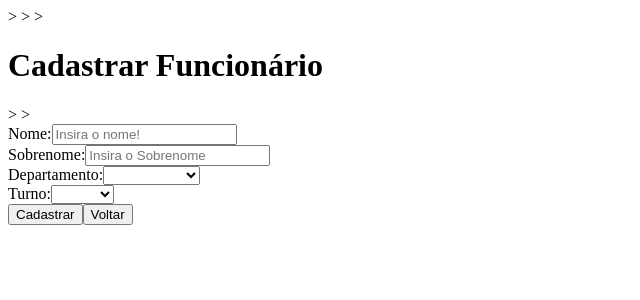
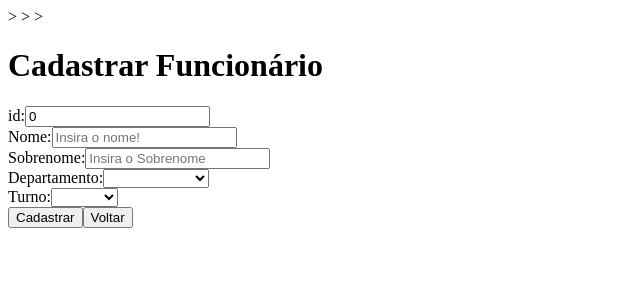
Before and after one commit to luis-lima-40/FrontEndAngular, an Angular app: page /cadastro in a window 1280 px wide. Shown: the top 300 px of the page, without its empty margins (0-640 px from the left). Built offline with nearby package versions, Linux system fonts and the light colour scheme.

Commit message:
Refactor form component and add new options

```diff
--- a/src/app/componentes/funcionario-form/funcionario-form.component.html
+++ b/src/app/componentes/funcionario-form/funcionario-form.component.html
@@ -2,13 +2,11 @@
 
 <form [formGroup]="funcionarioForm" (ngSubmit)="submit()" #formDit="ngForm">
 
-<!--remocer esse id depois, somente teste luis-->>
-    <!--div class="input_box">
-        <label>id:</label>
-        <input type="text" formControlName="id" placeholder="Insira o nome!" >
-    </div-->
 
-<!--remocer esse id depois, somente teste luis-->>
+<div class="input_box">
+    <label>id:</label>
+    <input type="text" formControlName="id" placeholder="id">
+</div>
 
 <div class="input_box">
     <label>Nome:</label>
@@ -28,6 +26,11 @@
         <option value="Compras">Compras</option>
         <option value="Atendimento">Atendimento</option>
         <option value="Zeladoria">Zeladoria</option>
+        <option value="Comercial">Comercial</option>
+        <option value="TI">TI</option>
+        <option value="Administrativo">Administrativo</option>
+        <option value="Logistica">Logistica</option>
+        <option value="Estoque">Estoque</option>
     </select>
 </div>
 
@@ -37,6 +40,7 @@
         <option value="Manha">Manha</option>
         <option value="Tarde">Tarde</option>
         <option value="Noite">Noite</option>
+        <option value="Integral">Integral</option>
 
     </select>
 </div>
--- a/src/app/componentes/funcionario-form/funcionario-form.component.ts
+++ b/src/app/componentes/funcionario-form/funcionario-form.component.ts
@@ -11,6 +11,7 @@ import { FuncionarioService } from '../../services/funcionario.service';
   templateUrl: './funcionario-form.component.html',
   styleUrl: './funcionario-form.component.css'
 })
+
 export class FuncionarioFormComponent implements OnInit{
 
     @Output() onSubmit = new EventEmitter<Funcionario>();
@@ -39,9 +40,9 @@ export class FuncionarioFormComponent implements OnInit{
   }
 
   submit(){
-    console.log(this.funcionarioForm)
+    /*console.log(this.funcionarioForm.value)*/
 
-    /*this.onSubmit.emit(this.funcionarioForm.value);*/
+    this.onSubmit.emit(this.funcionarioForm.value);
 
   }
 }
--- a/src/app/pages/cadastro/cadastro.component.html
+++ b/src/app/pages/cadastro/cadastro.component.html
@@ -1,4 +1,8 @@
 <!--p>cadastro works!</p-->  <!--camos reaproveitar o mesmo componente Tela para usar na rota de cadastro e na rota de editar reaproveitando o codigo, assim vamos criar o compoente formulário para ambos-->>
 <div>
-    <app-funcionario-form onsubmit="createFuncionario($event)"></app-funcionario-form>
+    <!--app-funcionario-form onsubmit="createFuncionario($event)"></app-funcionario-form-->
+    <app-funcionario-form (onSubmit)="addFuncionario($event)"></app-funcionario-form>
+
+    <!--app-funcionario-form onsubmit="AddFuncionario($event)"></app-funcionario-form>    dando erro com onsubmit-->
+
 </div>
--- a/src/app/pages/cadastro/cadastro.component.ts
+++ b/src/app/pages/cadastro/cadastro.component.ts
@@ -1,12 +1,23 @@
 import { Component } from '@angular/core';
 import { Funcionario } from '../../models/Funcionarios';
+import { FuncionarioService } from '../../services/funcionario.service';
 
 @Component({
   selector: 'app-cadastro',
   templateUrl: './cadastro.component.html',
   styleUrl: './cadastro.component.css'
 })
+
 export class CadastroComponent {
 
-  createFuncionario(funcionario:Funcionario){}
+
+constructor(private funcionarioService : FuncionarioService) {
+
 }
+
+  addFuncionario(funcionario:Funcionario){
+    this.funcionarioService.AddFuncionario(funcionario).subscribe((data) =>{
+      console.log(data)
+    });
+  }
+}
--- a/src/app/pages/home/home.component.html
+++ b/src/app/pages/home/home.component.html
@@ -13,8 +13,7 @@
 
     <thead>
         <tr>
-            <th>
-            </th>
+            <th></th>
             <th>Nome</th>
             <th>Sobrenome</th>
             <th>Departamento</th>
--- a/src/app/services/funcionario.service.ts
+++ b/src/app/services/funcionario.service.ts
@@ -22,11 +22,11 @@ export class FuncionarioService {
     return this.http.get<Response<Funcionario>>(`${this.apiUrl}/${id}`);
   }
 
-  CreateFuncionario(funcionario: Funcionario) : Observable<Response<Funcionario[]>> {
+  AddFuncionario(funcionario: Funcionario) : Observable<Response<Funcionario[]>> {
     return this.http.post<Response<Funcionario[]>>(`${this.apiUrl}`, funcionario);
   }
 
-  EditFuncionario(funcionario : Funcionario) : Observable<Response<Funcionario[]>> {
+  UpdateFuncionario(funcionario : Funcionario) : Observable<Response<Funcionario[]>> {
       return this.http.put<Response<Funcionario[]>>(`${this.apiUrl}`, funcionario);
   }
 
@@ -34,6 +34,11 @@ export class FuncionarioService {
       return this.http.put<Response<Funcionario[]>>(`${this.apiUrl}/InativaFuncionario/${id}`, id);
   }
 
+  AtivaFuncionario(id: number) : Observable<Response<Funcionario[]>>{
+    return this.http.put<Response<Funcionario[]>>(`${this.apiUrl}/AtivaFuncionario/${id}`, id);
+}
+
+
   ExcluirFuncionario(id: number) : Observable<Response<Funcionario[]>>{
     return this.http.delete<Response<Funcionario[]>>(`${this.apiUrl}?id=${id}`)
   }
```
